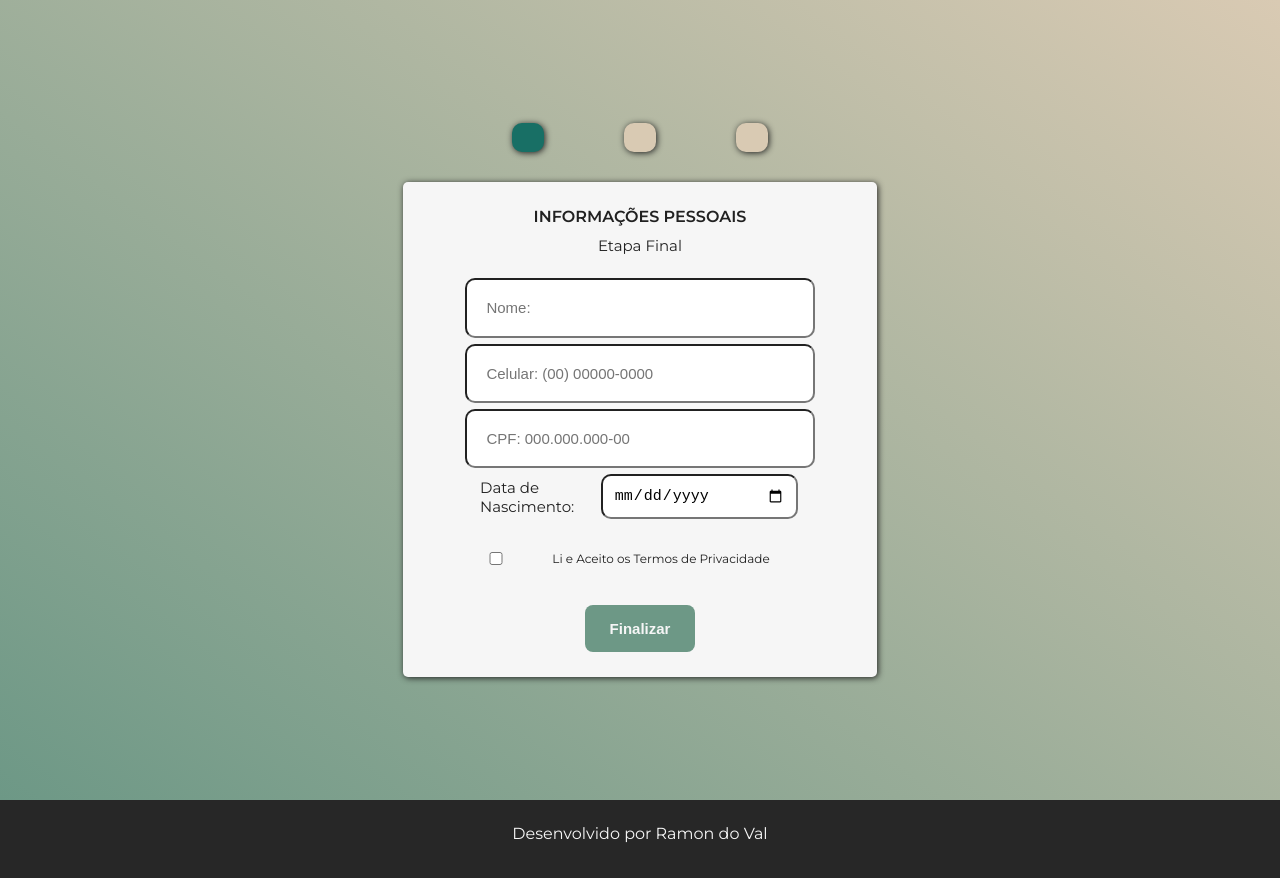
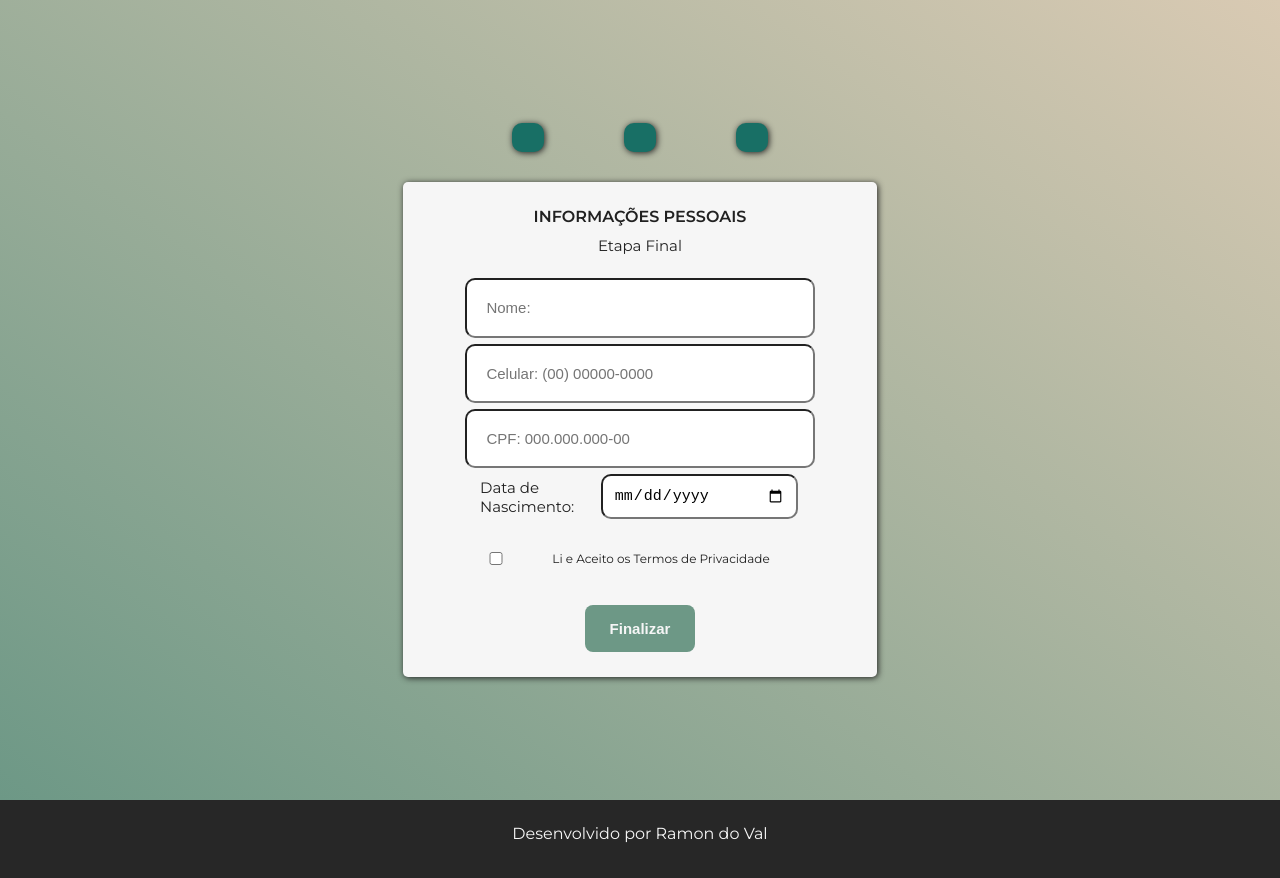
Before and after one commit to Ramoniz/formulario-interativo, a plain HTML site: page pages/etapa-3.html in a window 1280 px wide. Drawn offline with Linux system fonts and the light colour scheme.

Commit message:
Progress Bar etapa-3.html

```diff
--- a/pages/etapa-3.html
+++ b/pages/etapa-3.html
@@ -10,8 +10,8 @@
     <main class="apresentacao">
         <div class="apresentacao__progresso">
             <div class="apresentacao__progresso__item">""</div>
-            <div class="apresentacao__progresso__item__hidden">""</div>
-            <div class="apresentacao__progresso__item__hidden">""</div>
+            <div class="apresentacao__progresso__item">""</div>
+            <div class="apresentacao__progresso__item">""</div>
         </div>
         <!--Etapa 3 -->
         <form class="apresentacao__formulario" data-formulario>
```
